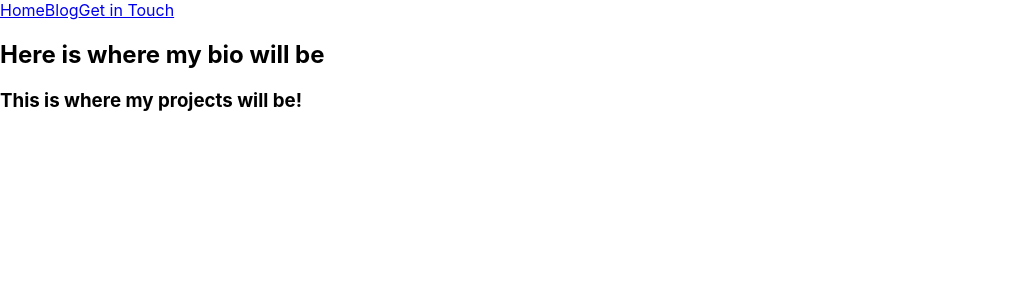
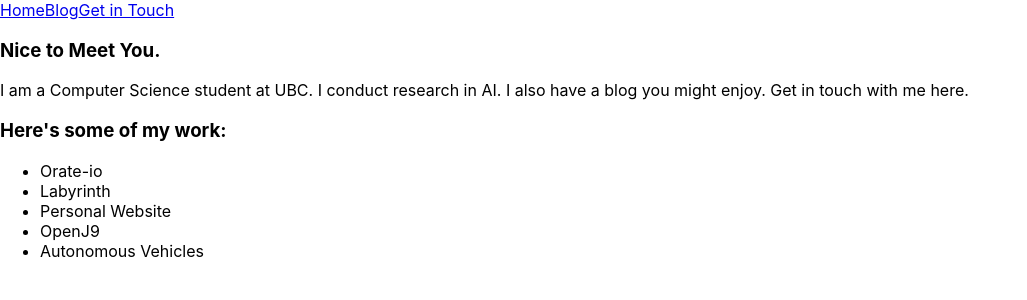
Before and after one commit to OussamaSaoudi/OussamaWebsiteFrontend, a React (Create React App) app: page / in a window 1280 px wide. Shown: the top 300 px of the page, without its empty margins (0-1027 px from the left). Built offline with nearby package versions, Linux system fonts and the light colour scheme.

Commit message:
Preliminary population of Home tab

```diff
--- a/src/Bio.js
+++ b/src/Bio.js
@@ -3,7 +3,12 @@ import React from 'react'
 const Bio = () => {
   return (
     <div>
-      <h2>Here is where my bio will be</h2>
+      <h3>Nice to Meet You.</h3>
+      <p>
+        I am a Computer Science student at UBC. I conduct
+        research in AI. I also have a blog you might enjoy.
+        Get in touch with me here.
+      </p>
     </div>
   )
 }
--- a/src/Projects.js
+++ b/src/Projects.js
@@ -1,9 +1,33 @@
 import React from 'react'
 
 const Projects = () => {
+  const projectList = [
+    {
+      title: 'Orate-io'
+    },
+    {
+      title: 'Labyrinth'
+    },
+    {
+      title: 'Personal Website'
+    },
+    {
+      title: 'OpenJ9'
+    },
+    {
+      title: 'Autonomous Vehicles'
+    }
+  ]
   return (
     <div>
-      <h3>This is where my projects will be!</h3>
+      <h3>Here&apos;s some of my work:</h3>
+      <ul>
+        {
+          projectList.map((project, index) =>
+            <li key={index}>{project.title}</li>
+          )
+        }
+      </ul>
     </div>
   )
 }
```
